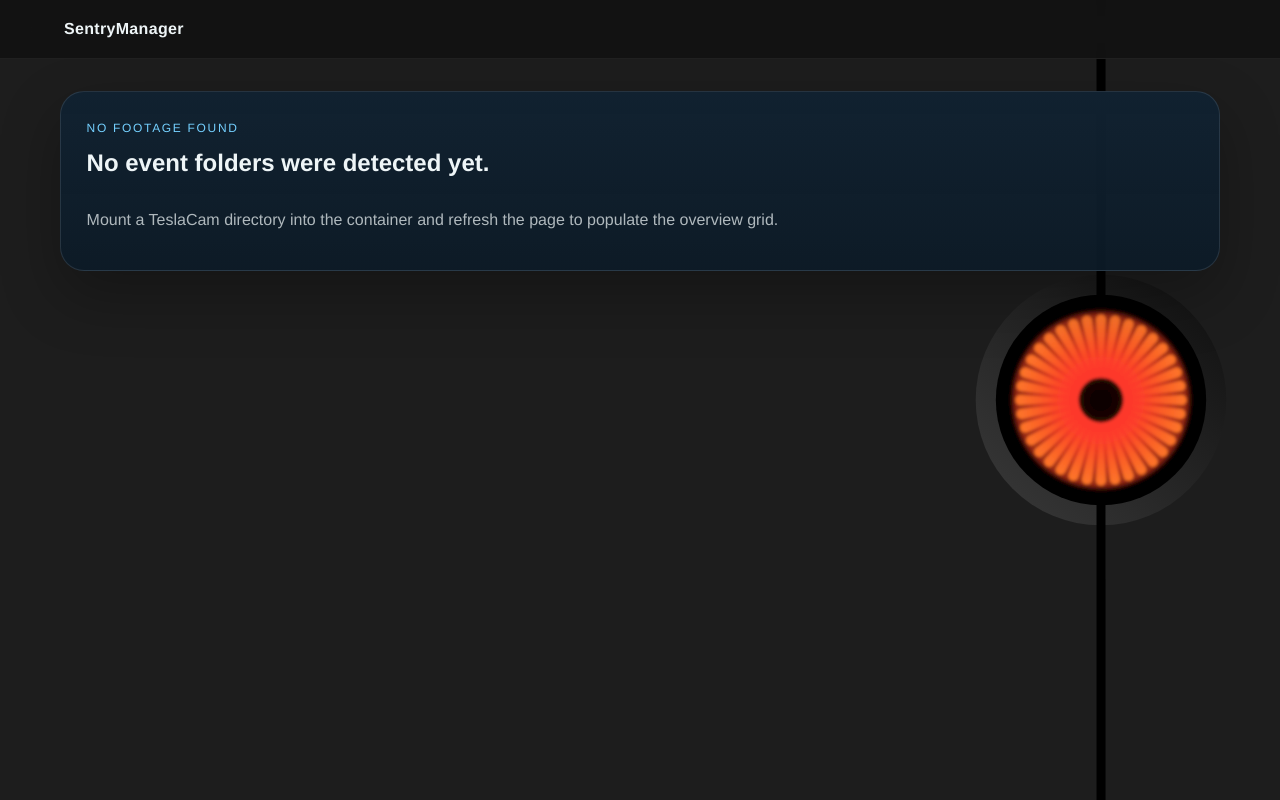
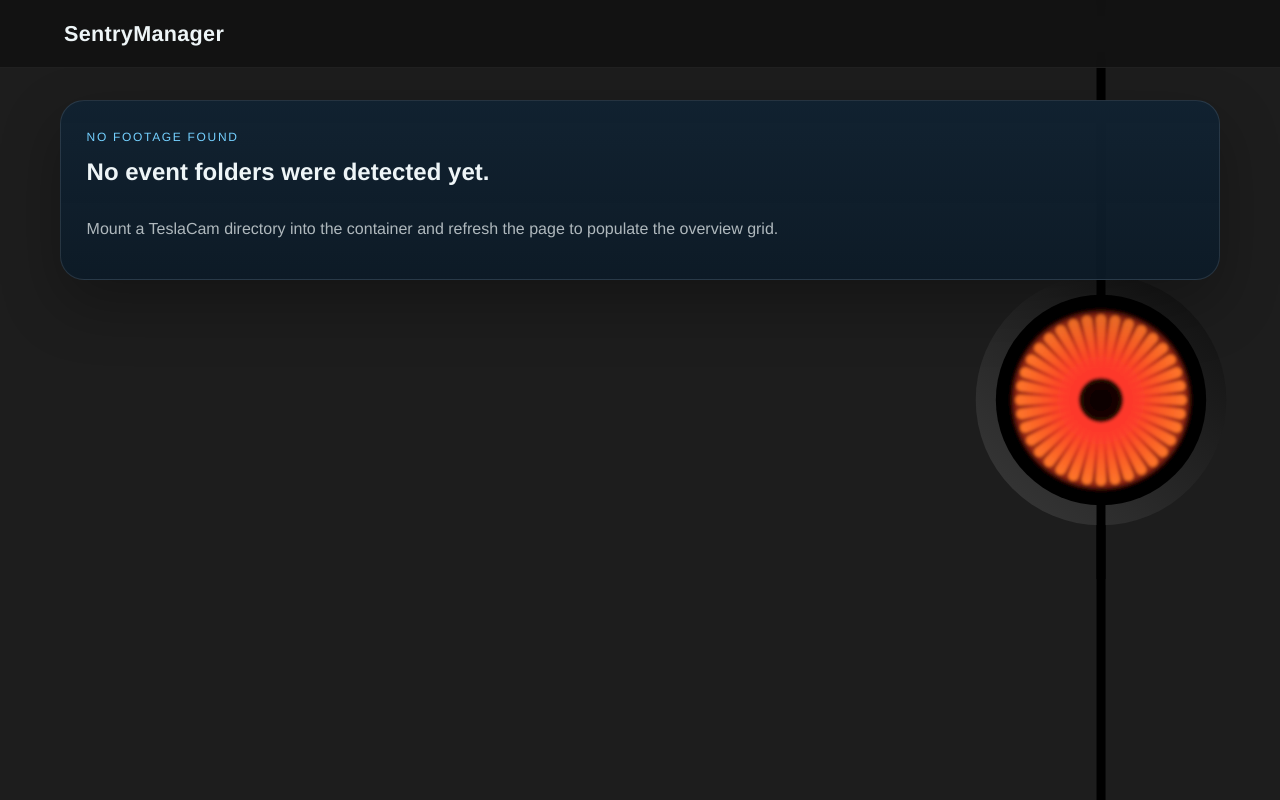
Before and after one commit to jaimevisser/SentryManager, a Flask app: page / in a window 1280 px wide. Run offline with Flask 3, Linux system fonts and the light colour scheme; some libraries are stand-ins or nearby versions; some web fonts are replaced.

Commit message:
Refresh sentry eye branding and UI accents

```diff
--- a/app/static/css/common.css
+++ b/app/static/css/common.css
@@ -18,6 +18,9 @@
     --accent-soft: rgba(255, 138, 61, 0.16);
     --cool: #74d0ff;
     --shadow: 0 24px 60px rgba(0, 0, 0, 0.28);
+    --header-height: 4.25rem;
+    --header-side-padding: 5vw;
+    --index-eye-size: min(28vw, 26rem);
 }
 
 * {
@@ -55,7 +58,9 @@ a {
     justify-content: flex-start;
     align-items: center;
     gap: 1rem;
-    padding: 1.25rem 5vw;
+    height: var(--header-height);
+    box-sizing: border-box;
+    padding: 0 var(--header-side-padding);
     background: rgba(18, 18, 18, 0.9);
     backdrop-filter: blur(16px);
     border-bottom: 1px solid rgba(255, 255, 255, 0.06);
@@ -64,16 +69,38 @@ a {
 .brand {
     display: inline-flex;
     align-items: center;
-    gap: 0.75rem;
+    align-self: stretch;
+    height: 100%;
     text-decoration: none;
     font-weight: 700;
     letter-spacing: 0.02em;
 }
 
+.brand-wordmark {
+    display: flex;
+    align-items: center;
+    height: 100%;
+    font-size: 1.35rem;
+    line-height: 1;
+}
+
+.header-eye-collapsed {
+    position: absolute;
+    top: 0;
+    right: calc((var(--index-eye-size) - var(--header-height)) / 2 - var(--header-side-padding));
+    height: 100%;
+    pointer-events: none;
+}
+
+.header-eye-mark {
+    display: block;
+    width: auto;
+    height: 100%;
+}
+
 .page-shell.index-shell {
     position: relative;
     isolation: isolate;
-    --index-eye-size: min(28vw, 26rem);
     --index-eye-line-width: calc(var(--index-eye-size) * 0.025);
 }
 
@@ -124,7 +151,8 @@ a {
 }
 
 @media (max-width: 720px) {
-    .page-shell.index-shell {
+    :root {
+        --header-side-padding: 1.25rem;
         --index-eye-size: min(46vw, 18rem);
     }
 
@@ -134,7 +162,7 @@ a {
     }
 
     .site-header {
-        padding: 1rem 1.25rem;
+        padding: 0 var(--header-side-padding);
     }
 }
 
@@ -351,7 +379,7 @@ dt {
     aspect-ratio: 4 / 3;
     overflow: hidden;
     border-radius: 24px;
-    border: 1px solid rgba(255, 255, 255, 0.08);
+    border: 1px solid #000000;
     box-shadow: var(--shadow);
     background:
         linear-gradient(160deg, rgba(116, 208, 255, 0.16), transparent 55%),
@@ -369,7 +397,7 @@ dt {
 
 .photo-link:focus-visible .photo-frame,
 .photo-link:hover .photo-frame {
-    border-color: rgba(116, 208, 255, 0.4);
+    border-color: rgba(255, 117, 40, 0.45);
     transform: translateY(-2px);
 }
 
--- a/app/templates/base.html
+++ b/app/templates/base.html
@@ -6,14 +6,21 @@
         <title>{{ page_title or "SentryManager" }}</title>
         <meta name="description"
               content="{{ page_description or 'Review Tesla dashcam and Sentry footage, choose camera angles on a timeline, and export a single polished video.' }}">
-          <link rel="icon" type="image/svg+xml" href="{{ url_for('static', filename='images/favicon.svg') }}">
+                    <link rel="icon" type="image/svg+xml" href="{{ url_for('static', filename='images/sentry-eye.svg') }}">
         <link rel="stylesheet" href="{{ url_for('static', filename='css/common.css') }}">
         {% block extra_head %}{% endblock %}
     </head>
     <body>
         <div class="page-glow" aria-hidden="true"></div>
         <header class="site-header">
-            <a class="brand" href="/">SentryManager</a>
+            <a class="brand" href="/">
+                <span class="brand-wordmark">SentryManager</span>
+            </a>
+            {% if page_shell_class != "index-shell" %}
+                <div class="header-eye-collapsed" aria-hidden="true">
+                    <img class="header-eye-mark" src="{{ url_for('static', filename='images/sentry-eye-background.svg') }}" alt="">
+                </div>
+            {% endif %}
         </header>
         <main class="page-shell{% if page_shell_class %} {{ page_shell_class }}{% endif %}">
             {% block content %}{% endblock %}
--- a/app/templates/index.html
+++ b/app/templates/index.html
@@ -4,7 +4,7 @@
 {% block content %}
     <div class="index-eye-bg" aria-hidden="true">
         <div class="index-eye-asset">
-            <img src="{{ url_for('static', filename='images/orange-status-light.svg') }}" alt="">
+            <img src="{{ url_for('static', filename='images/sentry-eye-background.svg') }}" alt="">
         </div>
     </div>
     {% if day_groups %}
```
Also changed, not shown: app/static/images/favicon.svg (deleted), app/static/images/sentry-eye-background.svg (added), app/static/images/sentry-eye.svg, app/static/mdi/steering-blue.svg.
